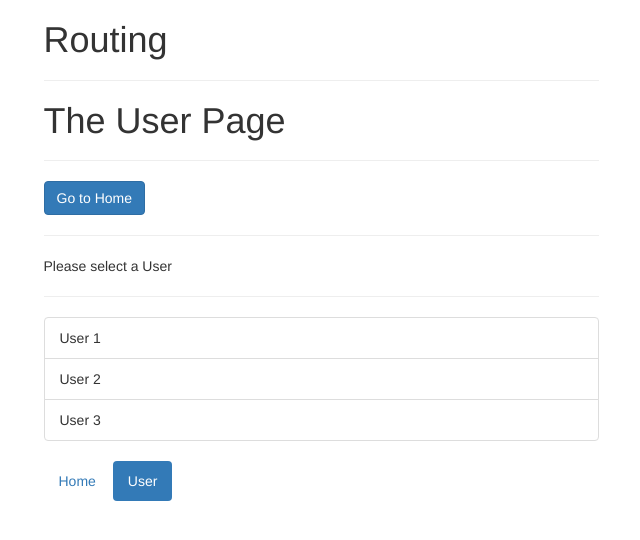
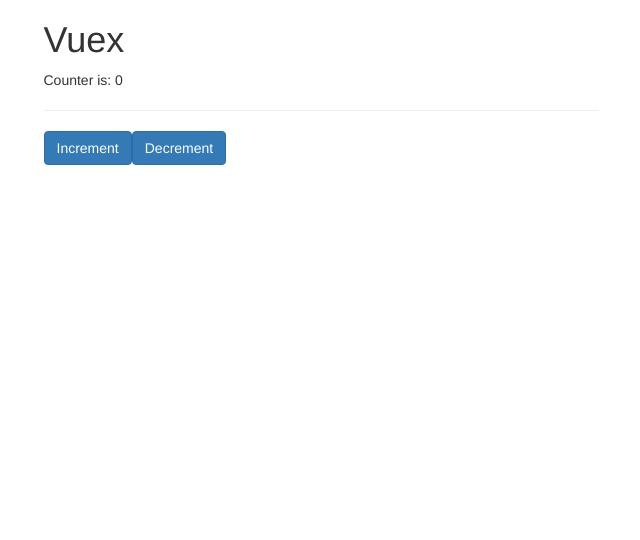
Before and after one commit to seinelet/udemy-vue-comp-1, a Vue app: page /user in a window 1280 px wide. Shown: the top 540 px of the page, without its empty margins (319-959 px from the left). Built offline with nearby package versions, Linux system fonts and the light colour scheme.

Commit message:
Section 17 Start

```diff
--- a/public/index.html
+++ b/public/index.html
@@ -2,13 +2,13 @@
 <html lang="en">
 <head>
     <meta charset="utf-8">
-    <title>Vue Routing</title>
+    <title>Vuex</title>
     <link rel="stylesheet" href="https://maxcdn.bootstrapcdn.com/bootstrap/3.3.7/css/bootstrap.min.css"
           integrity="sha384-BVYiiSIFeK1dGmJRAkycuHAHRg32OmUcww7on3RYdg4Va+PmSTsz/K68vbdEjh4u" crossorigin="anonymous">
 </head>
 <body>
 <div id="app">
 </div>
-<script src="/dist/build.js"></script>
+<!-- <script src="/dist/build.js"></script> -->
 </body>
 </html>
--- a/src/App.vue
+++ b/src/App.vue
@@ -2,55 +2,28 @@
   <div class="container">
     <div class="row">
       <div class="col-xs-12 col-sm-8 col-sm-offset-2 col-md-6 col-md-offset-3">
-        <h1>Routing</h1>
+        <h1>Vuex</h1>
+        <app-result :counter="counter"></app-result>
         <hr />
-        <router-view name="header-top"></router-view>
-        <transition name="slide" mode="out-in">
-          <router-view></router-view>
-        </transition>
-        <router-view name="header-bottom"></router-view>
+        <app-counter @updated="counter += $event"></app-counter>
       </div>
     </div>
   </div>
 </template>
 
 <script>
-// import Header from "./components/Header.vue";
+import Counter from "./components/Counter.vue";
+import Result from "./components/Result.vue";
 
 export default {
+  data() {
+    return {
+      counter: 0
+    };
+  },
   components: {
-    // appHeader: Header
+    appCounter: Counter,
+    appResult: Result
   }
 };
 </script>
-
-<style>
-.slide-leave-active {
-  transition: opacity 1s ease;
-  opacity: 0;
-  animation: slide-out 1s ease-out forwards;
-}
-.slide-leave {
-  opacity: 1;
-  transform: translateX(0);
-}
-.slide-enter-active {
-  animation: slide-in 1s ease-out forwards;
-}
-@keyframes slide-out {
-  0% {
-    transform: translateY(0);
-  }
-  100% {
-    transform: translateY(-30px);
-  }
-}
-@keyframes slide-in {
-  0% {
-    transform: translateY(-30px);
-  }
-  100% {
-    transform: translateY(0);
-  }
-}
-</style>
--- /dev/null
+++ b/src/components/Counter.vue
@@ -0,0 +1,19 @@
+<template>
+  <div>
+    <button class="btn btn-primary" @click="increment">Increment</button>
+    <button class="btn btn-primary" @click="decrement">Decrement</button>
+  </div>
+</template>
+
+<script>
+export default {
+  methods: {
+    increment() {
+      this.$emit("updated", 1);
+    },
+    decrement() {
+      this.$emit("updated", -1);
+    }
+  }
+};
+</script>
--- a/src/components/Header.vue
+++ /dev/null
@@ -1,10 +0,0 @@
-<template>
-  <ul class="nav nav-pills">
-    <router-link to="/" tag="li" active-class="active" exact>
-      <a>Home</a>
-    </router-link>
-    <router-link to="/user" tag="li" active-class="active">
-      <a>User</a>
-    </router-link>
-  </ul>
-</template>
--- a/src/components/Home.vue
+++ /dev/null
@@ -1,12 +0,0 @@
-<template>
-  <div>
-    <h1>The Home Page</h1>
-    <hr />
-    <p>
-      Lorem ipsum dolor sit amet, consectetur adipisicing elit. Ab asperiores,
-      aut autem, blanditiis consequuntur dolore excepturi laborum maiores minima
-      nihil non nulla obcaecati quas quibusdam quod sed suscipit vero
-      voluptatem.
-    </p>
-  </div>
-</template>
--- /dev/null
+++ b/src/components/Result.vue
@@ -0,0 +1,9 @@
+<template>
+  <p>Counter is: {{ counter }}</p>
+</template>
+
+<script>
+export default {
+  props: ["counter"]
+};
+</script>
--- a/src/components/user/User.vue
+++ /dev/null
@@ -1,19 +0,0 @@
-<template>
-  <div>
-    <h1>The User Page</h1>
-    <hr />
-    <button class="btn btn-primary" @click="navigateToHome">Go to Home</button>
-    <hr />
-    <router-view></router-view>
-  </div>
-</template>
-
-<script>
-export default {
-  methods: {
-    navigateToHome() {
-      this.$router.push({ name: "home" });
-    }
-  }
-};
-</script>
--- a/src/components/user/UserDetail.vue
+++ /dev/null
@@ -1,31 +0,0 @@
-<template>
-  <div>
-    <h3>Some User Details</h3>
-    <p>User loaded has ID: {{ $route.params.id }}</p>
-    <router-link tag="button" class="btn btn-primary" :to="link"
-      >Edit User</router-link
-    >
-  </div>
-</template>
-
-<script>
-export default {
-  data() {
-    return {
-      link: {
-        name: "userEdit",
-        params: { id: this.$route.params.id },
-        query: { locale: "en", q: 100 },
-        hash: "#data"
-      }
-    };
-  },
-  beforeRouteEnter(to, from, next) {
-    if (true) {
-      next();
-    } else {
-      next(false);
-    }
-  }
-};
-</script>
--- a/src/components/user/UserEdit.vue
+++ /dev/null
@@ -1,32 +0,0 @@
-<template>
-  <div>
-    <h3>Edit the User</h3>
-    <p>locale: {{ $route.query.locale }}</p>
-    <p>Analytics: {{ $route.query.q }}</p>
-    <hr />
-    <button class="btn btn-primary" @click="confirmed = true">Confirm</button>
-    <div style="height: 700px"></div>
-    <p id="data">Some extra Data</p>
-  </div>
-</template>
-
-<script>
-export default {
-  data() {
-    return {
-      confirmed: false
-    };
-  },
-  beforeRouteLeave(to, from, next) {
-    if (this.confirmed) {
-      next();
-    } else {
-      if (confirm("Are you sure ?")) {
-        next();
-      } else {
-        next(false);
-      }
-    }
-  }
-};
-</script>
--- a/src/components/user/UserStart.vue
+++ /dev/null
@@ -1,29 +0,0 @@
-<template>
-  <div>
-    <p>Please select a User</p>
-    <hr />
-    <ul class="list-group">
-      <router-link
-        tag="li"
-        to="/user/1"
-        class="list-group-item"
-        style="cursor: pointer"
-        >User 1</router-link
-      >
-      <router-link
-        tag="li"
-        to="/user/2"
-        class="list-group-item"
-        style="cursor: pointer"
-        >User 2</router-link
-      >
-      <router-link
-        tag="li"
-        to="/user/3"
-        class="list-group-item"
-        style="cursor: pointer"
-        >User 3</router-link
-      >
-    </ul>
-  </div>
-</template>
--- a/src/main.js
+++ b/src/main.js
@@ -1,31 +1,7 @@
 import Vue from "vue";
-import VueRouter from "vue-router";
 import App from "./App.vue";
-import { routes } from "./routes";
-
-Vue.use(VueRouter);
-
-const router = new VueRouter({
-  routes,
-  mode: "history",
-  scrollBehavior(to, from, savedPosition) {
-    if (savedPosition) {
-      return savedPosition;
-    }
-    if (to.hash) {
-      return { selector: to.hash };
-    }
-    return { x: 0, y: 0 };
-  }
-});
-
-router.beforeEach((to, from, next) => {
-  console.log("global beforeEach");
-  next();
-});
 
 new Vue({
   el: "#app",
-  router,
   render: h => h(App)
 });
--- a/src/routes.js
+++ /dev/null
@@ -1,51 +0,0 @@
-// import User from "./components/user/User.vue";
-// import UserStart from "./components/user/UserStart.vue";
-// import UserDetail from "./components/user/UserDetail.vue";
-// import UserEdit from "./components/user/UserEdit.vue";
-import Home from "./components/Home.vue";
-import Header from "./components/Header.vue";
-
-const User = () =>
-  import(/* webpackChunkName: "group-user" */ "./components/user/User.vue");
-const UserStart = () =>
-  import(
-    /* webpackChunkName: "group-user" */ "./components/user/UserStart.vue"
-  );
-const UserDetail = () =>
-  import(
-    /* webpackChunkName: "group-user" */ "./components/user/UserDetail.vue"
-  );
-const UserEdit = () =>
-  import(/* webpackChunkName: "group-user" */ "./components/user/UserEdit.vue");
-
-export const routes = [
-  {
-    path: "",
-    name: "home",
-    components: {
-      default: Home,
-      "header-top": Header
-    }
-  },
-  {
-    path: "/user",
-    components: {
-      default: User,
-      "header-bottom": Header
-    },
-    children: [
-      { path: "", component: UserStart },
-      {
-        path: ":id",
-        component: UserDetail,
-        beforeEnter: (to, from, next) => {
-          console.log("inside route setup");
-          next();
-        }
-      },
-      { path: ":id/edit", component: UserEdit, name: "userEdit" }
-    ]
-  },
-  { path: "/redirect-me", redirect: { name: "home" } },
-  { path: "*", redirect: "/" }
-];
```
